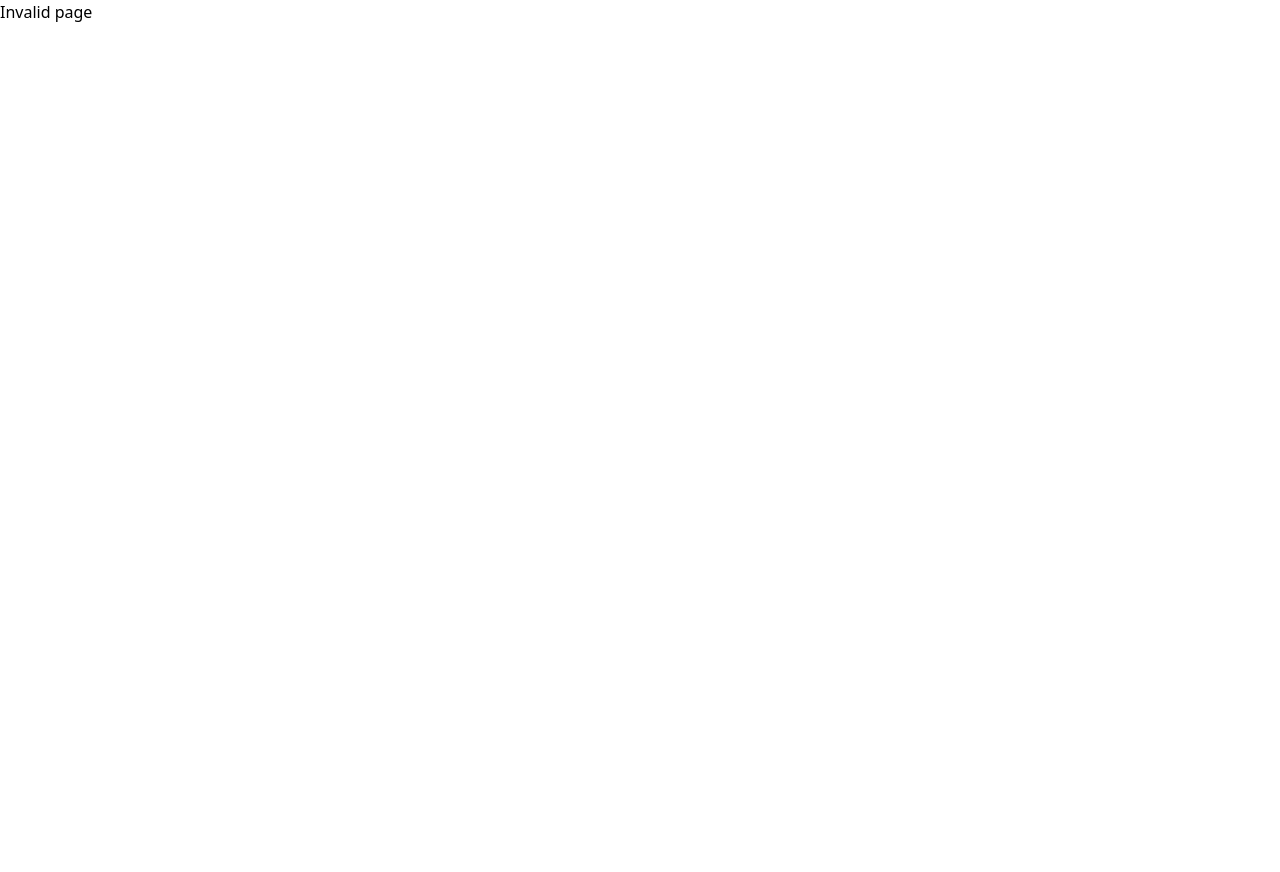
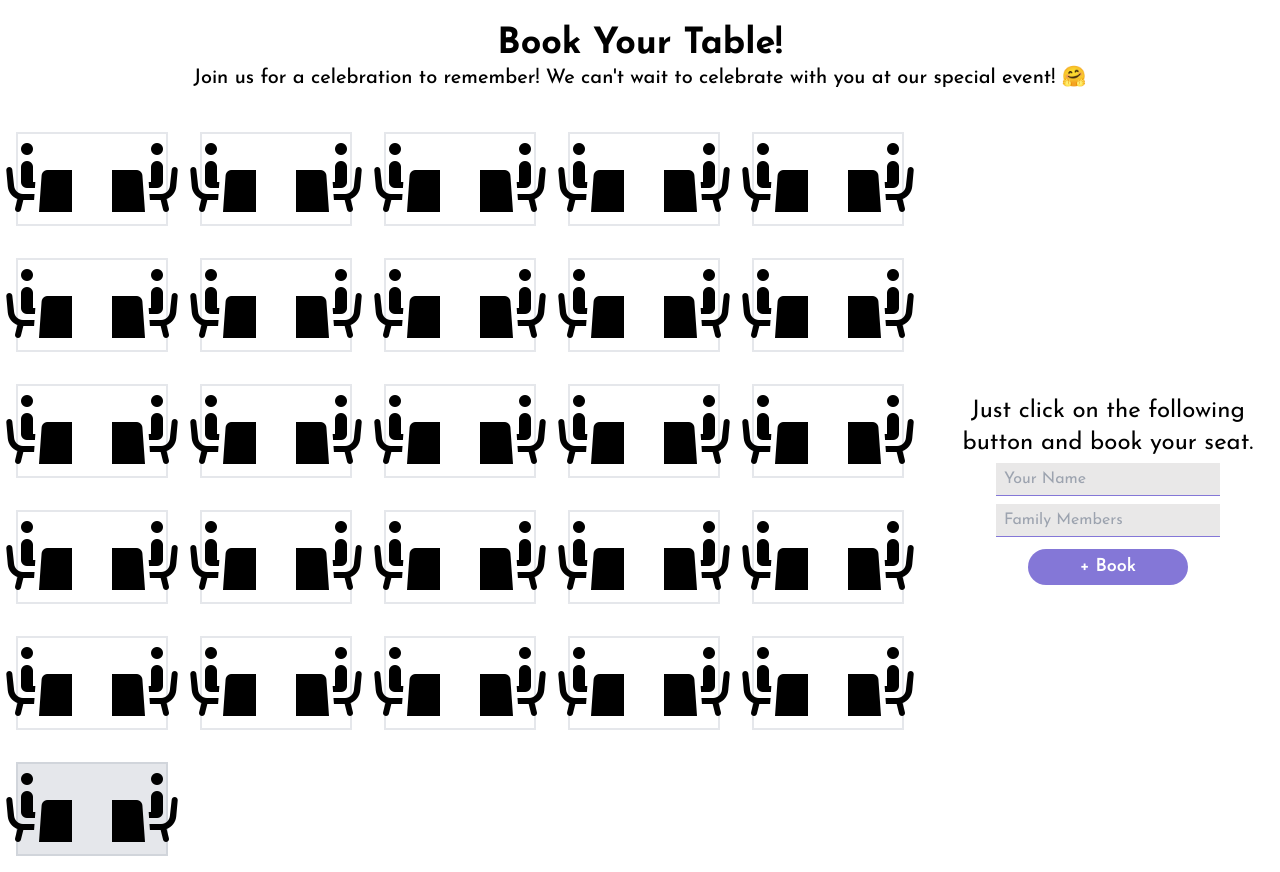
Before and after one commit to MayankBansal12/Getogether, a React (Vite) app in the folder client/: page /book-table in a window 1280 px wide. Before the commit the page ends 800 px from the top, so only its background shows below. Built offline with nearby package versions, Linux system fonts and the light colour scheme; a web font is replaced by a local one.

Commit message:
add: booktable component

```diff
--- a/client/src/App.tsx
+++ b/client/src/App.tsx
@@ -15,11 +15,16 @@ import SnackbarComp from './components/snackbar'
 import AllEvents from './pages/allevents'
 import Host from './pages/host'
 import CreateEvent from './components/eventcomponents/create'
+import BookTable from './components/booktable'
 
 const router = createBrowserRouter([
   {
     path: '/',
     element: <Home />,
+  },
+  {
+    path: '/book-table',
+    element: <BookTable />,
   },
   {
     path: '/allevents',
--- /dev/null
+++ b/client/src/components/booktable.tsx
@@ -0,0 +1,106 @@
+import React, { useState, useEffect } from 'react'
+import Table from '../assets/table.svg'
+import Button from './button'
+
+const BookTable = () => {
+  const [isMobile, setIsMobile] = useState(false)
+
+  const handleResize = () => {
+    // Check if the screen width is small (sm) or extra small (xs)
+    setIsMobile(window.innerWidth < 768) // Tailwind's 'sm' breakpoint is at 640px and 'md' is at 768px
+  }
+
+  useEffect(() => {
+    handleResize() // Initial check
+    window.addEventListener('resize', handleResize) // Add event listener for resize
+    return () => {
+      window.removeEventListener('resize', handleResize) // Cleanup the event listener on component unmount
+    }
+  }, [])
+
+  // Create an array of 25 table pairs
+  const tables = Array.from({ length: 25 })
+
+  return (
+    <>
+      <div className="px-4 py-6 font-josefin text-center">
+        <p className="font-bold text-4xl">Book Your Table!</p>
+        <p className="font-medium text-xl">
+          Join us for a celebration to remember! We can't wait to celebrate with
+          you at our special event! 🤗
+        </p>
+      </div>
+      <div className="flex md:flex-row flex-col space-x-4">
+        <div
+          className={`grid justify-center items-center ${
+            isMobile
+              ? 'grid-cols-3 gap-2'
+              : 'md:grid-cols-5 grid-cols-1 sm:grid-rows-1 md:grid-rows-5'
+          }`}
+        >
+          {tables.map((_, index) => (
+            <button className="border-2 hover:border-2 hover:bg-background-light focus:bg-[#DED9FF] mx-2 md:mx-4 my-2 md:my-4 px-2">
+              <div key={index} className="flex justify-center items-center">
+                {/* First Table */}
+                <img
+                  src={Table}
+                  alt="Table"
+                  className={`mx-2 ${isMobile ? 'size-6' : ''}`}
+                />
+                {/* Second Table Flipped Horizontally */}
+                <img
+                  src={Table}
+                  alt="Flipped Table"
+                  className={`mx-2 transform scale-x-[-1]  ${
+                    isMobile ? 'size-6' : ''
+                  }`}
+                />
+              </div>
+            </button>
+          ))}
+          <button
+            disabled
+            className="flex justify-center items-center border-2 border-gray-300 hover:border-gray-300 bg-gray-200 mx-2 md:mx-4 my-2 md:my-4 px-2 text-gray-500 cursor-not-allowed"
+          >
+            <img
+              src={Table}
+              alt="Table"
+              className={`mx-2 ${isMobile ? 'w-6 h-6' : ''}`}
+            />
+            <img
+              src={Table}
+              alt="Flipped Table"
+              className={`mx-2 transform scale-x-[-1] ${
+                isMobile ? 'w-6 h-6' : ''
+              }`}
+            />
+          </button>
+        </div>
+        <div className="flex justify-center items-center px-4 py-4 font-josefin">
+          <p className="text-center">
+            <span className="text-2xl">
+              Just click on the following <br /> button and book your seat.
+            </span>
+            <br />
+            <input
+              className="border-primary-light bg-background-light my-1 px-2 py-1 border-b focus:border-b-2 min-w-56 md:min-w-56 focus:outline-none text-md"
+              type="text"
+              placeholder="Your Name"
+              name="name"
+            />
+            <input
+              className="border-primary-light bg-background-light my-1 px-2 py-1 border-b focus:border-b-2 min-w-56 md:min-w-56 focus:outline-none text-md"
+              type="number"
+              placeholder="Family Members"
+              name="members"
+            />
+            <br />
+            <Button onClick={() => {}} children={'+ Book'} />
+          </p>
+        </div>
+      </div>
+    </>
+  )
+}
+
+export default BookTable
--- a/client/src/components/sidenavs/primarynav.tsx
+++ b/client/src/components/sidenavs/primarynav.tsx
@@ -108,6 +108,10 @@ export default function SidebarNav(props: Props) {
     {
       name: 'Payment History',
       action: () => setRenderComponent('Payment History'),
+    },
+    {
+      name: 'Book My Table',
+      action: () => setRenderComponent('booktable'),
     },
   ]
   // List for DM delete this later
```
Also changed, not shown: client/src/assets/table.svg (added).
